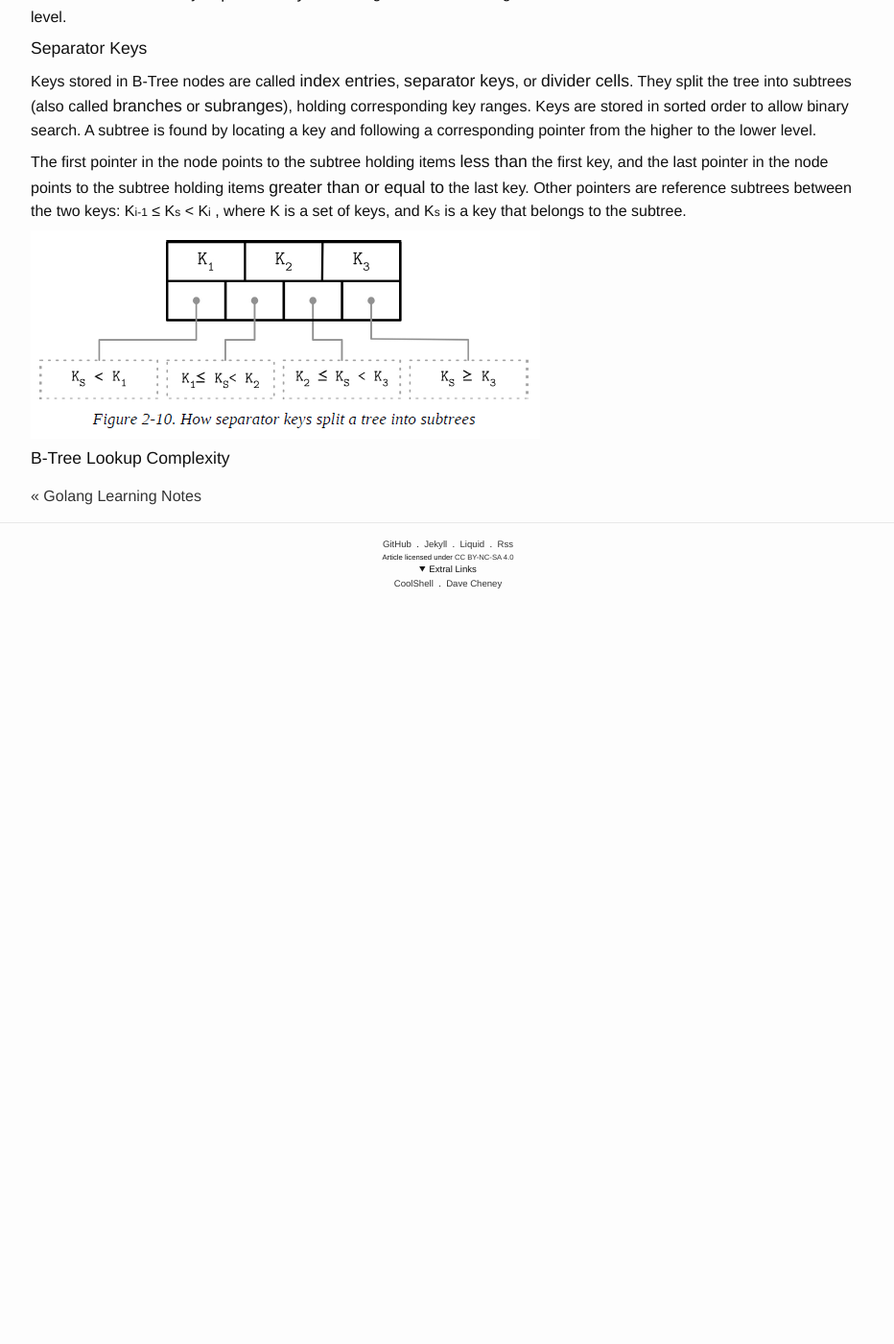
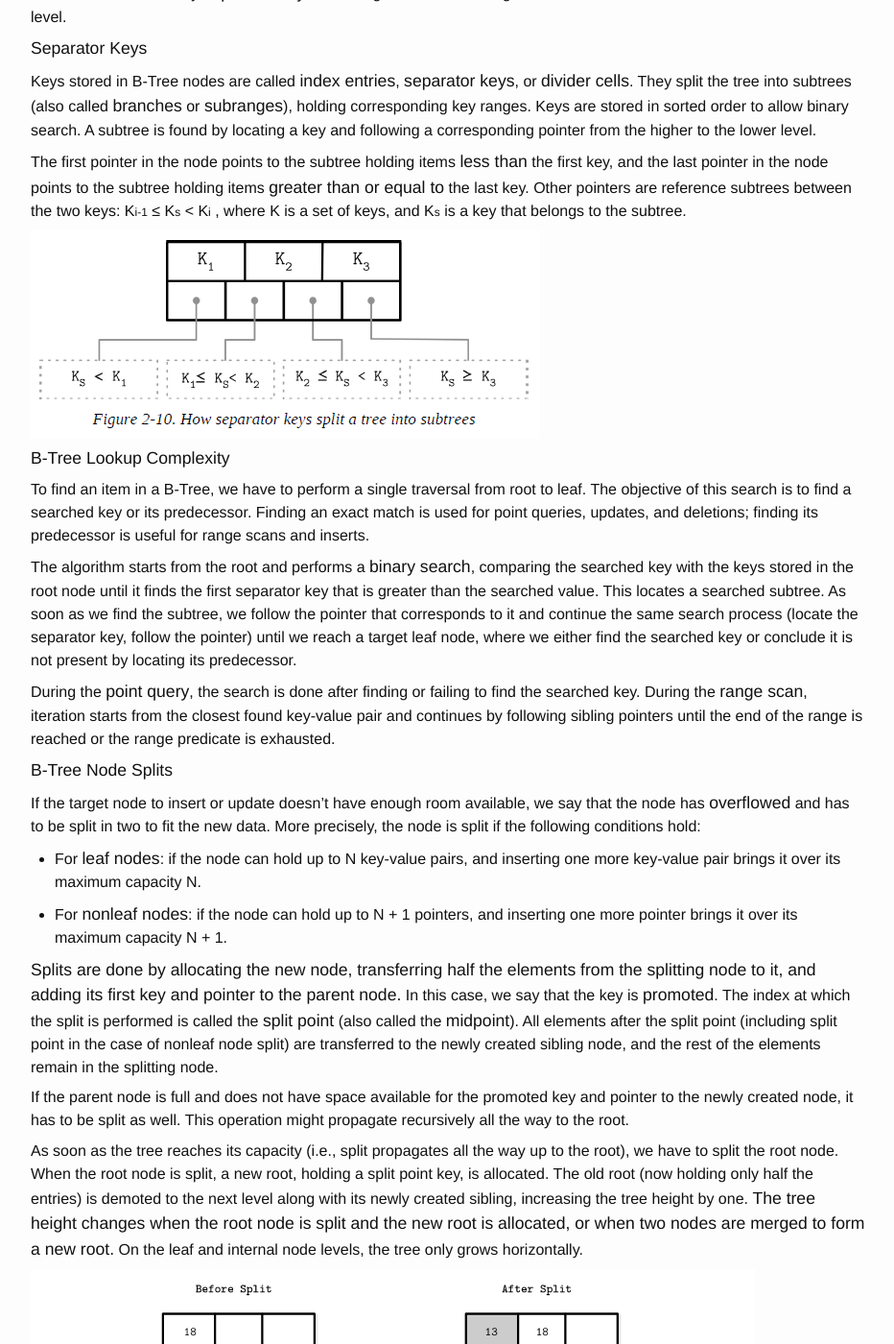
Before and after one commit to ousiax/ousiax.github.io, a Jekyll site: the page built from _posts/2020-05-07-alex-petrov-database-internals.md, in a window 1280 px wide and 1400 px high, scrolled down 12268 px. Shown: the whole window at 96% size, without its empty margins (173-1105 px from the left). Built offline with Jekyll 4.4.1, drawn with Linux system fonts in a browser that asks for light colours; before the commit the page ends 12898 px from its top, so only the background shows below that; some of the changed text lies outside the part shown.

Commit message:
Update 2020-05-07-alex-petrov-database-internals.md

```diff
--- a/_posts/2020-05-07-alex-petrov-database-internals.md
+++ b/_posts/2020-05-07-alex-petrov-database-internals.md
@@ -582,3 +582,105 @@
 ![Figure 2-10. How separator keys split a tree into subtrees](/assets/alex-petrov-database-internals/figure 2-10. how separator keys split a tree into subtrees.png)
 
 **B-Tree Lookup Complexity**
+
+To find an
+item in a B-Tree, we have to perform a single traversal from root to leaf. The
+objective of this search is to find a searched key or its predecessor. Finding
+an exact match is used for point queries, updates, and deletions; finding its
+predecessor is useful for range scans and inserts.
+
+The algorithm starts from the root and performs a **binary search**, comparing
+the searched key with the keys stored in the root node until it finds the first
+separator key that is greater than the searched value. This locates a searched
+subtree. As soon as we find the
+subtree, we follow the pointer that corresponds to it and continue the same
+search process (locate the separator key, follow the pointer) until we reach a
+target leaf node, where we either find the searched key or conclude it is not
+present by locating its predecessor.
+
+During the **point query**, the search is done after finding or failing to find the
+searched key. During the **range scan**, iteration starts from the closest found
+key-value pair and continues by following sibling pointers until the end of the
+range is reached or the range predicate is exhausted.
+
+**B-Tree Node Splits**
+
+If the target node to insert or update doesn’t have enough room available, we say that the node
+has **overflowed** and has to be split in two to fit the new data.
+More precisely, the node is split if the following conditions hold:
+
+- For **leaf nodes**: if the node can hold up to N key-value pairs, and
+inserting one more key-value pair brings it over its maximum
+capacity N.
+
+- For **nonleaf nodes**: if the node can hold up to N + 1 pointers, and
+inserting one more pointer brings it over its maximum capacity N +
+1.
+
+**Splits are done by allocating the new node, transferring half the elements
+from the splitting node to it, and adding its first key and pointer to the parent
+node.** In this case, we say that the key is **promoted**. The index at which the
+split is performed is called the **split point** (also called the **midpoint**). All
+elements after the split point (including split point in the case of nonleaf node
+split) are transferred to the newly created sibling node, and the rest of the
+elements remain in the splitting node.
+
+If the parent node is full and does not have space available for the promoted
+key and pointer to the newly created node, it has to be split as well. This
+operation might propagate recursively all the way to the root.
+
+As soon as the tree reaches its capacity (i.e., split propagates all the way up to
+the root), we have to split the root node. When the root node is split, a new
+root, holding a split point key, is allocated. The old root (now holding only
+half the entries) is demoted to the next level along with its newly created
+sibling, increasing the tree height by one. **The tree height changes when the
+root node is split and the new root is allocated, or when two nodes are
+merged to form a new root.** On the leaf and internal node levels, the tree only
+grows horizontally.
+
+![Figure 2-11. Leaf node split during the insertion of 11. New element and promoted key are shown in gray.](/assets/alex-petrov-database-internals/figure 2-11. leaf node split during the insertion of 11. new element and promoted key are shown in gray.png)
+
+![Figure 2-12. Nonleaf node split during the insertion of 11. New element and promoted key are shown in gray.](/assets/alex-petrov-database-internals/figure 2-12. nonleaf node split during the insertion of 11. new element and promoted key are shown in gray.png)
+
+To summarize, node splits are done in four steps:
+
+1. Allocate a new node.
+
+2. Copy half the elements from the splitting node to the new one.
+
+3. Place the new element into the corresponding node.
+
+4. At the parent of the split node, add a separator key and a pointer to the new node.
+
+**B-Tree Node Merges**
+
+Deletions are done by first locating the target leaf. When the leaf is located,
+the key and the value associated with it are removed.
+
+If neighboring nodes have too few values (i.e., their occupancy falls under a
+threshold), the sibling nodes are merged. This situation is called **underflow**:
+if two adjacent nodes have a
+common parent and their contents fit into a single node, their contents should
+be merged (concatenated); if their contents do not fit into a single node, keys
+are redistributed between them to restore balance.
+
+- For leaf nodes: if a node can hold up to N key-value pairs, and a
+combined number of key-value pairs in two neighboring nodes is
+less than or equal to N.
+
+- For nonleaf nodes: if a node can hold up to N + 1 pointers, and a
+combined number of pointers in two neighboring nodes is less than
+or equal to N + 1.
+
+![Figure 2-13. Leaf node merge](/assets/alex-petrov-database-internals/figure 2-13. leaf node merge.png)
+
+![Figure 2-14. Nonleaf node merge](/assets/alex-petrov-database-internals/figure 2-14. nonleaf node merge.png)
+
+To summarize, node merges are done in three steps, assuming the element is
+already removed:
+
+1. Copy all elements from the right node to the left one.
+
+2. Remove the right node pointer from the parent (or demote it in the case of a nonleaf merge).
+
+3. Remove the right node.
```
Also changed, not shown: assets/alex-petrov-database-internals/figure 2-11. leaf node split during the insertion of 11. new element and promoted key are shown in gray.png (added), assets/alex-petrov-database-internals/figure 2-12. nonleaf node split during the insertion of 11. new element and promoted key are shown in gray.png (added), assets/alex-petrov-database-internals/figure 2-13. leaf node merge.png (added), assets/alex-petrov-database-internals/figure 2-14. nonleaf node merge.png (added).
